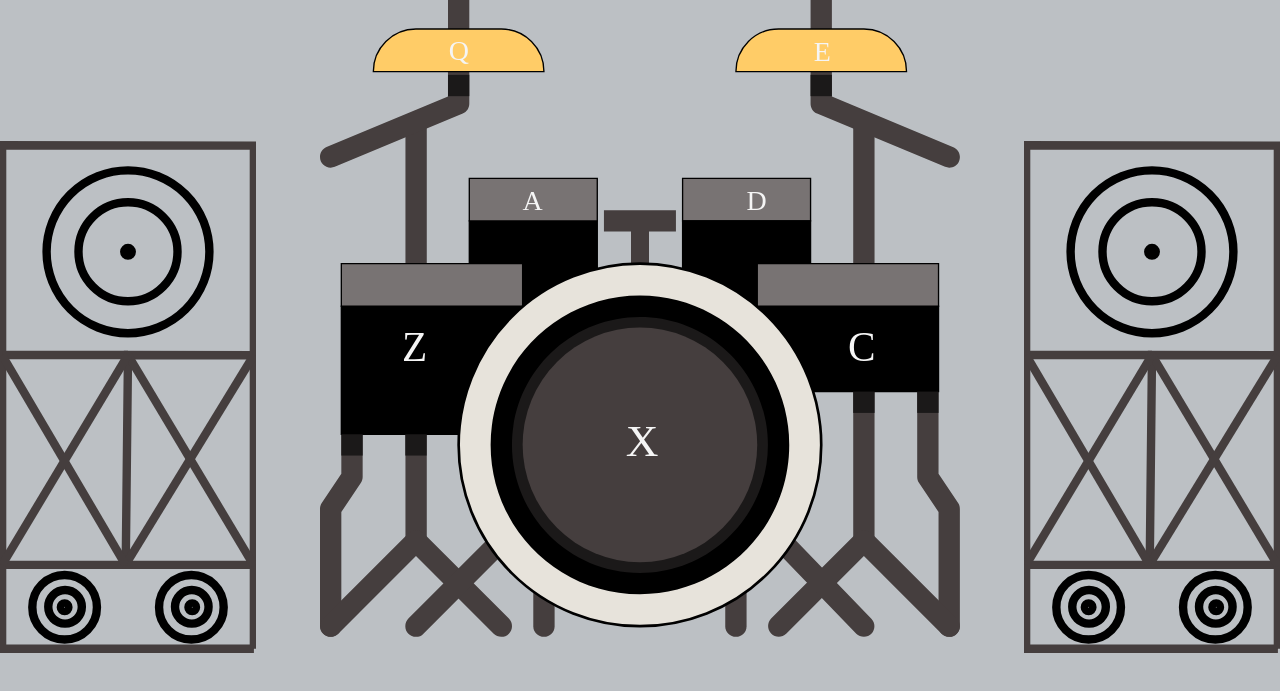
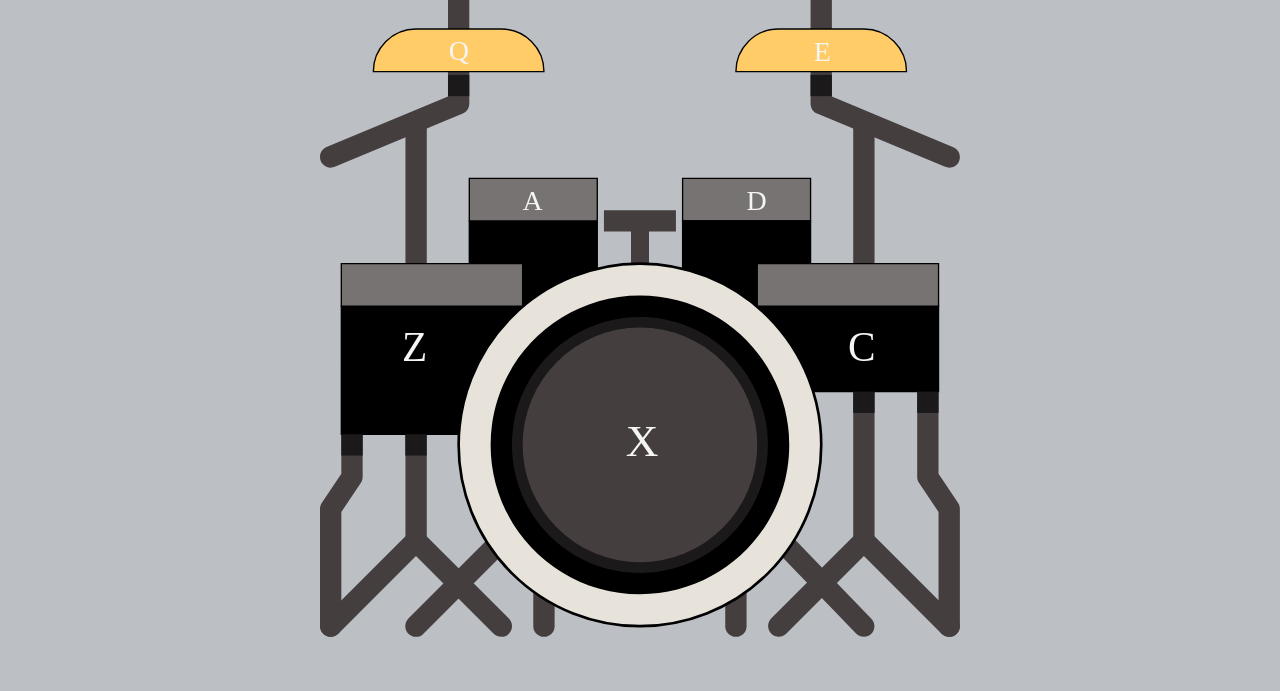
Before and after one commit to mateuszjansowa/DrumKit, a plain HTML site: page index.html in a window 1280 px wide. Shown: the part 83-774 px from the top of the page. Drawn offline with Linux system fonts and the light colour scheme.

Commit message:
Remove speakers svgs

```diff
--- a/assets/sass/_speaker.scss
+++ /dev/null
@@ -1,16 +0,0 @@
-.speaker {
-    position: absolute;
-
-    &__left {
-        left: 0;
-    }
-
-    &__right {
-        right: 0;
-    }
-
-    &__item {
-        width: 20vw;
-        height: 100vh;
-    }
-}
--- a/assets/sass/style.scss
+++ b/assets/sass/style.scss
@@ -7,7 +7,6 @@
 
 @import '_drums.scss';
 @import '_shakes.scss';
-@import '_speaker.scss';
 @import '_header.scss';
 
 body {
--- a/index.html
+++ b/index.html
@@ -119,16 +119,6 @@
         <text transform="matrix(1 0 0 1 396 273.3401)" class="st7 st9">C</text>
     </svg>
 
-
-
-    <section class="speaker speaker__left">
-        <img class="speaker__item" src="./assets/svg/speaker.svg" alt="speaker">
-    </section>
-
-    <section class="speaker speaker__right">
-        <img class="speaker__item" src="./assets/svg/speaker.svg" alt="speaker">
-    </section>
-
     <script src="app.js"></script>
 </body>
 
```
Also changed, not shown: assets/css/style.css, 1 other file.
